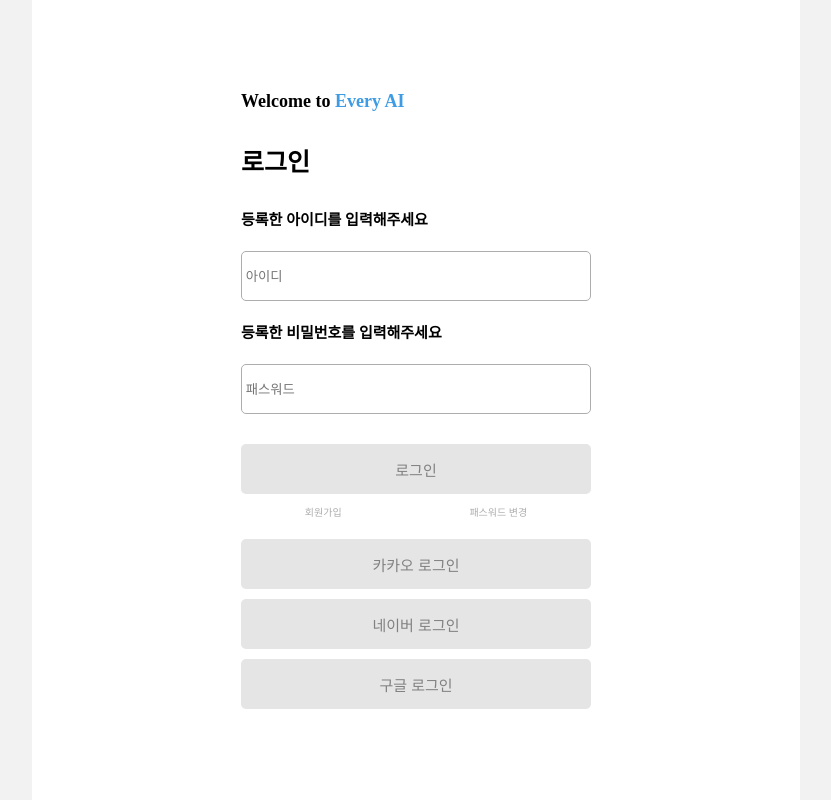
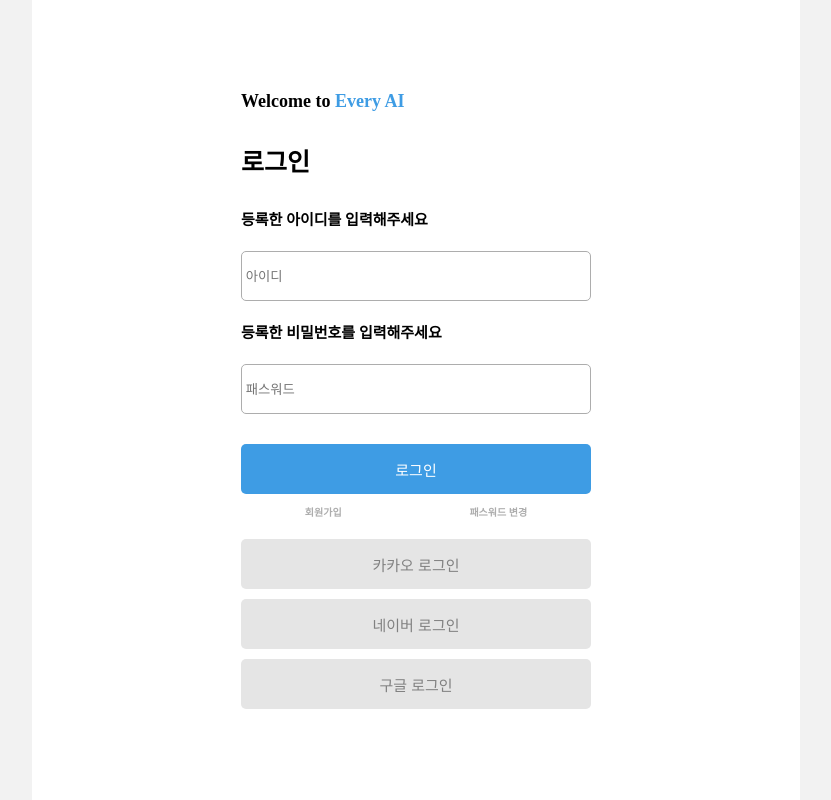
Before and after one commit to devjyu/react-everyai-test, a Next.js app: page /login in a window 1280 px wide. Shown: the whole page, without its empty margins (224-1055 px from the left). Built offline with nearby package versions, Linux system fonts and the light colour scheme.

Commit message:
css 대폭 수정

```diff
--- a/src/app/_components/user-layout.js
+++ b/src/app/_components/user-layout.js
@@ -9,7 +9,11 @@
   return (
     <html lang="kr">
       <body>
-        <div className="no-container">{children}</div>
+        <div className="no-container">
+            <div className="inner-container">
+                {children}
+            </div>
+        </div>
       </body>
     </html>
   );
--- a/src/app/globals.css
+++ b/src/app/globals.css
@@ -6,15 +6,7 @@
   }
 
   *:focus {
-    outline: 1 #3e9ce4;
-  }
-
-  input:focus,
-  input:active,
-  button:focus,
-  button:active {
-    outline: none;
-    box-shadow: none;
+    outline: none #3e9ce4;
   }
 
   header {
@@ -82,9 +74,8 @@
     border: solid 1px #adadad;
   }
 
-  input:focus {
-    border-color: #3e9ce4;
-    outline: none;
+  input[type="checkbox"]:focus  {
+    outline: solid 1px #3e9ce4;
   }
 
   select:focus {
@@ -144,13 +135,20 @@
   .no-container {
     background-color: white;
     width: 100%;
+    height: 100vh;
     display: flex;
     justify-content: center;
     align-items: center;
     min-height: 800px;
     max-width: 768px;
     margin: 0 auto;
-    padding: 50px 0px;
+  }
+
+  .inner-container {
+    max-width: 350px;
+    width: 100%;
+    margin: auto;
+    font-weight: bold;
   }
 
   .search {
--- a/src/app/join/join-components/join-sub-text.js
+++ b/src/app/join/join-components/join-sub-text.js
@@ -1,7 +1,7 @@
 export default function JoinSubText() {
     return(
-        <div class="join-title-information">
-        이것만 작성하면 5분 안에<br />회원가입! - 전문가
+        <div className="join-title-information">
+            이것만 작성하면 5분 안에<br />회원가입! - 전문가
         </div>
     );
 }
--- a/src/app/join/join-components/join-text.js
+++ b/src/app/join/join-components/join-text.js
@@ -1,7 +1,7 @@
 export default function JoinText() {
     return(
-        <div class="join-title">
-            Welcome to <span class="join-every-ai">Every AI</span>
+        <div className="join-title">
+            Welcome to <span className="join-every-ai">Every AI</span>
         </div>
     );
 }
--- a/src/app/join/join.css
+++ b/src/app/join/join.css
@@ -4,27 +4,17 @@
     /* 테두리 색상을 연하게 지정 (투명도를 조절) */
 }
 
-select:focus {
-    outline: solid 1px #3e9ce4;
-}
-
 /* class */
 
-.join {
-    max-width: 350px;
-    width: 100%;
-    margin: auto;
-}
-
-.join > div {
+.inner-container > div {
     margin: 20px 0px;
 }
 
-.join > div > label {
+.inner-container > div > label {
     margin-bottom: 10px;
 }
 
-.join input:focus {
+.inner-container input:focus {
     border-color: #3e9ce4;
     outline: none;
 }
--- a/src/app/login/login-components/login-input.js
+++ b/src/app/login/login-components/login-input.js
@@ -4,16 +4,16 @@
     <div className="input-box">
         {/* <!-- 아이디 입력 --> */}
         <div className="input-item">
-            <label for="id">등록한 아이디를 입력해주세요</label><br />
-            <input type="text" id="id" placeholder=" 아이디" />
+            <label>등록한 아이디를 입력해주세요</label><br />
+            <input type="text" placeholder=" 아이디" />
         </div>
         {/* <!-- 비밀번호 입력 --> */}
         <div className="input-item">
-            <label for="password">등록한 비밀번호를 입력해주세요</label><br />
-            <input type="password" id="password" placeholder=" 패스워드" />
+            <label>등록한 비밀번호를 입력해주세요</label><br />
+            <input type="password" placeholder=" 패스워드" />
         </div>
         {/* <!-- 로그인 버튼 --> */}
-        <button id="login-button">로그인</button>
+        <button className="login-button">로그인</button>
     </div>
     );
 }
--- a/src/app/login/login-components/login-text.js
+++ b/src/app/login/login-components/login-text.js
@@ -1,8 +1,8 @@
 export default function LoginText() {
     return (
         <>
-            <span className="info">Welcome to</span> <span id="every-ai" class="info">Every AI</span>
+            <span>Welcome to</span> <span className="everyai">Every AI</span>
             <div className="login">로그인</div>
-            </>
+        </>
     );
 }
--- a/src/app/login/login-components/social-login.js
+++ b/src/app/login/login-components/social-login.js
@@ -3,9 +3,9 @@
         <>
             {/* <!-- 소셜 로그인 --> */}
             <div className="social-login">
-                <button id="login-kakao">카카오 로그인</button>
-                <button id="login-naver">네이버 로그인</button>
-                <button id="login-google">구글 로그인</button>
+                <button className="login-kakao">카카오 로그인</button>
+                <button className="login-naver">네이버 로그인</button>
+                <button className="login-google">구글 로그인</button>
             </div>
         </>
     )
--- a/src/app/login/login.css
+++ b/src/app/login/login.css
@@ -1,14 +1,7 @@
 /* class */
-.info {
-    font-weight: bold;
+.everyai {
+    color: #3e9ce4;
 }
-
-.login-container {
-    max-width: 350px;
-    width: 100%;
-    margin: auto;
-}
-
 .login {
     font-size: 25px;
     font-weight: bold;
@@ -51,18 +44,14 @@
     justify-content: space-around;
 }
 
-.herf>a {
+.herf > a {
     font-size: 10px;
 }
 
-/* id */
-#every-ai {
-    /* 디자인 요소 */
-    color: #3e9ce4;
-}
-
-#login-button {
+.login-button {
     margin-top: 30px;
     width: 100%;
     height: 50px;
+    background-color: #3e9ce4;
+    color: #fff;
 }
--- a/src/app/login/page.js
+++ b/src/app/login/page.js
@@ -9,12 +9,10 @@
 export default function Login() {
   return (
     <UserLayout>
-      <div class="login-container">
-        <LoginText />
-        <LoginInput />
-        <MovementButton />
-        <SocialLogin />
-      </div>
+      <LoginText />
+      <LoginInput />
+      <MovementButton />
+      <SocialLogin />
     </UserLayout>
   )
 }
```
Also changed, not shown: src/app/join/join-components/join-input.js (+8 -8 lines), src/app/join/page.js (+3 -5 lines).
